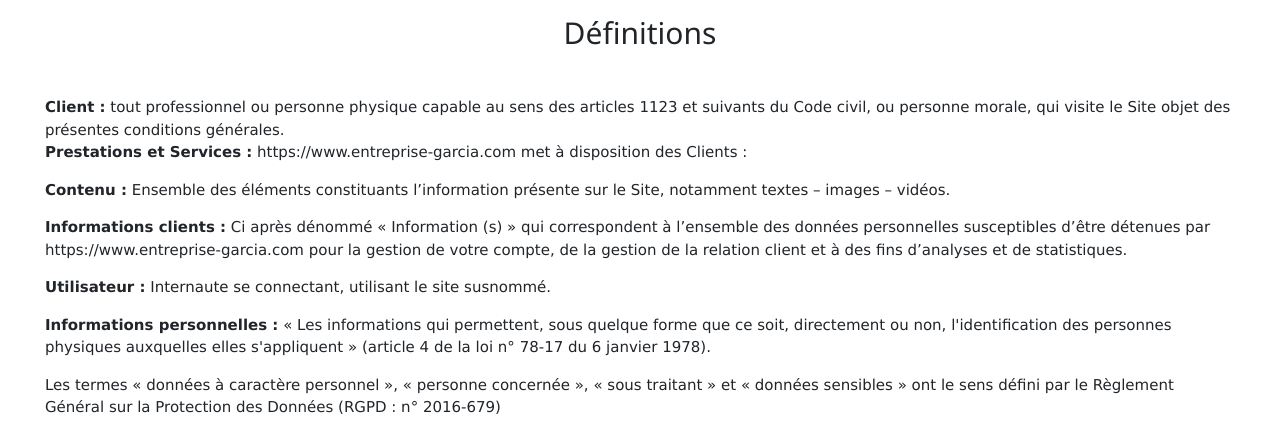
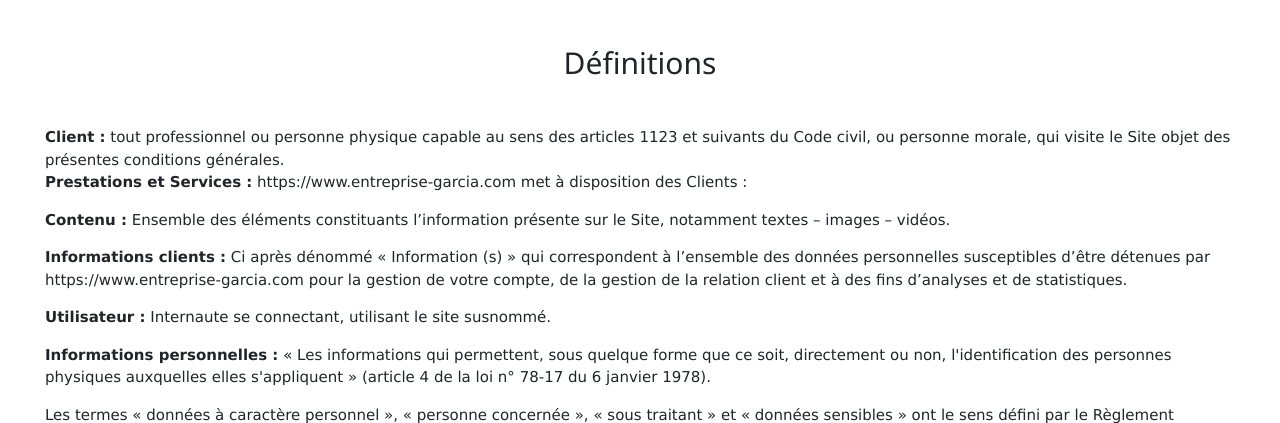
Before and after one commit to GomezGuillaume/Entreprise-Garcia, a Symfony app: template templates/Pages/cgu-ml.html.twig in a window 1280 px wide. Shown: the part 44-467 px from the top of the page. Run offline with Twig, Linux system fonts and the light colour scheme; the template is opened without the code that fills it, so the values that code supplies are empty; some libraries are stand-ins or nearby versions.

Commit message:
modify content

```diff
--- a/templates/Pages/cgu-ml.html.twig
+++ b/templates/Pages/cgu-ml.html.twig
@@ -1,7 +1,7 @@
 {% extends 'Base/base.html.twig' %}
 
 {% block content %}
-<h2 class="text-center">Définitions</h2>
+<h2 class="text-center mt-5">Définitions</h2>
     <div class="m-5">
 <p><b>Client&nbsp;:</b>&nbsp;tout professionnel ou personne physique capable au sens des articles 1123 et suivants du Code civil, ou personne morale, qui visite le Site objet des présentes conditions générales.<br>
     <b>Prestations et Services&nbsp;:</b> <a href="https://www.entreprise-garcia.com">https://www.entreprise-garcia.com</a> met à disposition des Clients&nbsp;:</p>
```
